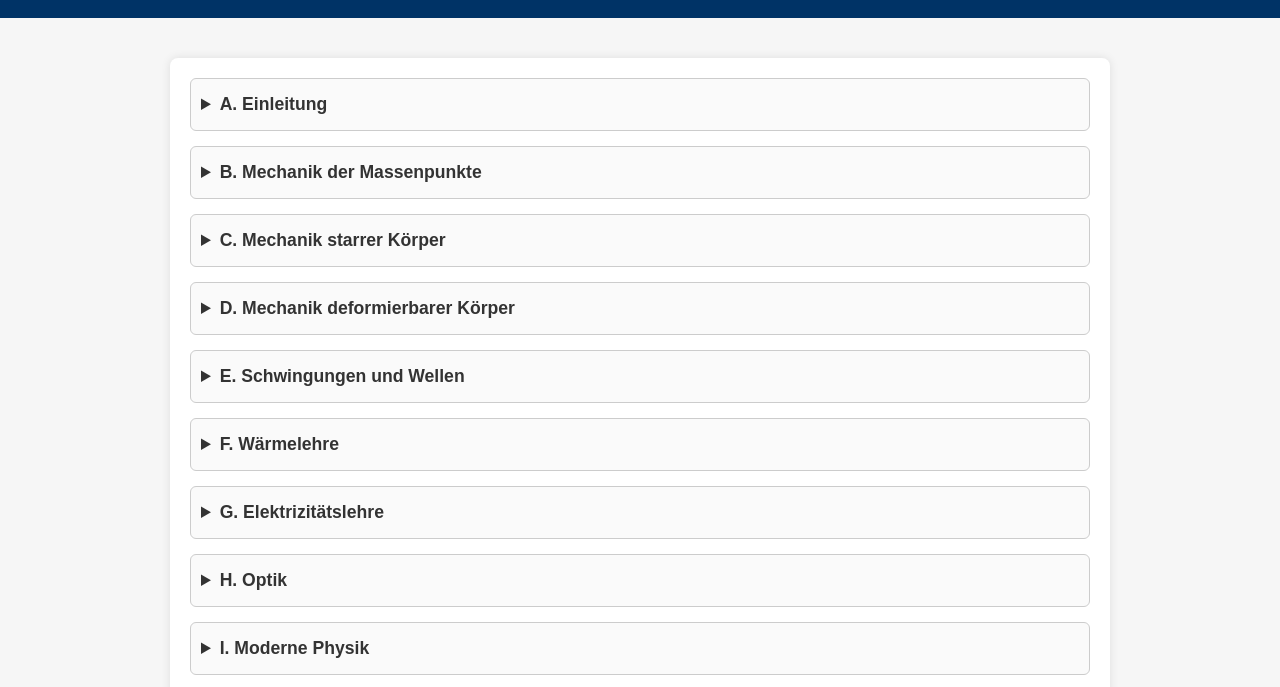
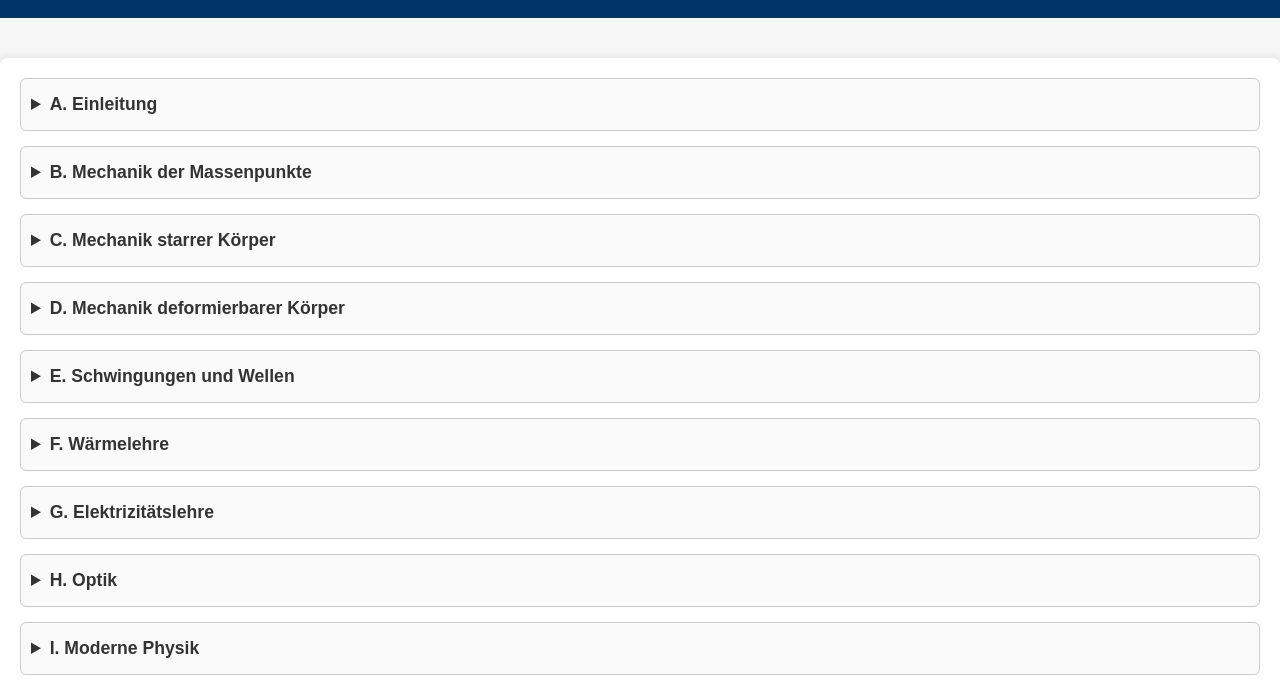
Before and after one commit to cmKZU/Physik, a plain HTML site: page index.html in a window 1280 px wide. Shown: the part 59-746 px from the top of the page. Drawn offline with Linux system fonts and the light colour scheme.

```diff
--- a/index.html
+++ b/index.html
@@ -30,7 +30,7 @@
       font-size: 2rem;
     }
     .container {
-      max-width: 900px;
+      max-width: 1350px;
       margin: 40px auto;
       background: white;
       padding: 20px;
```
